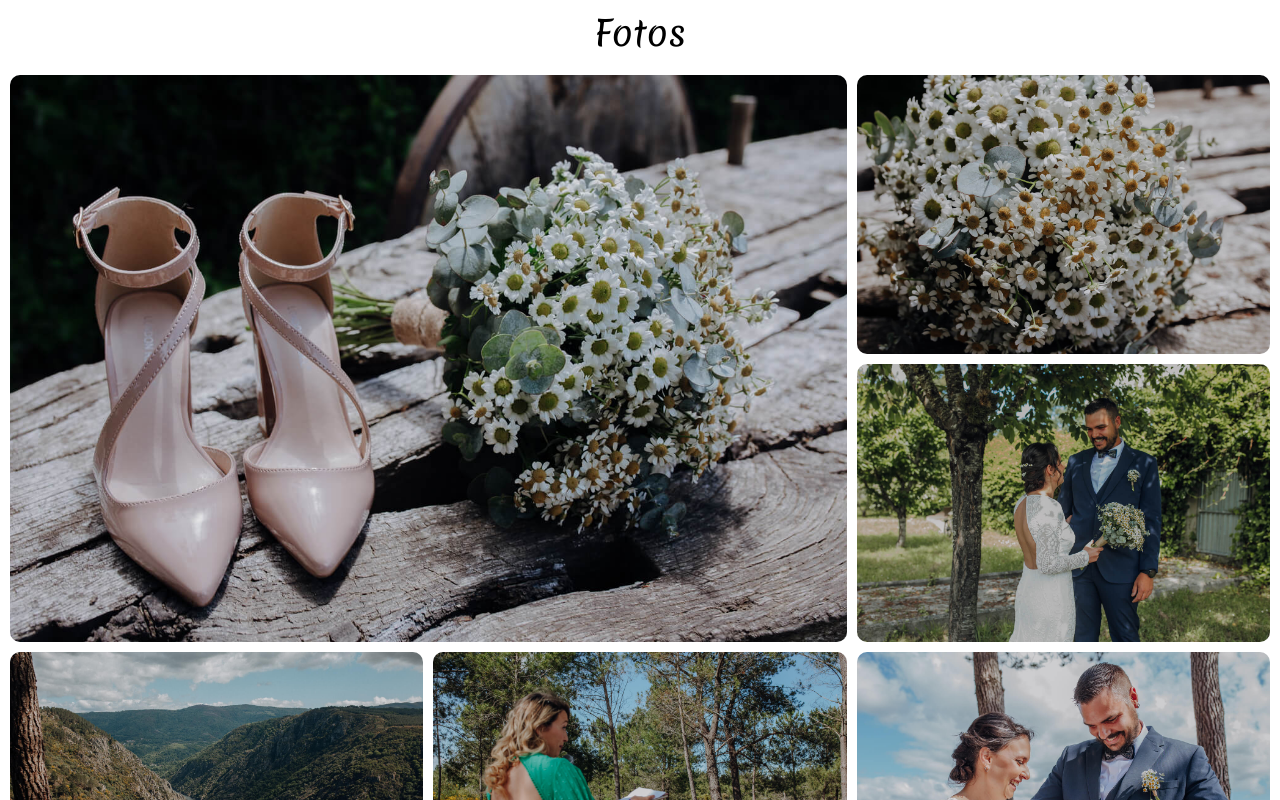
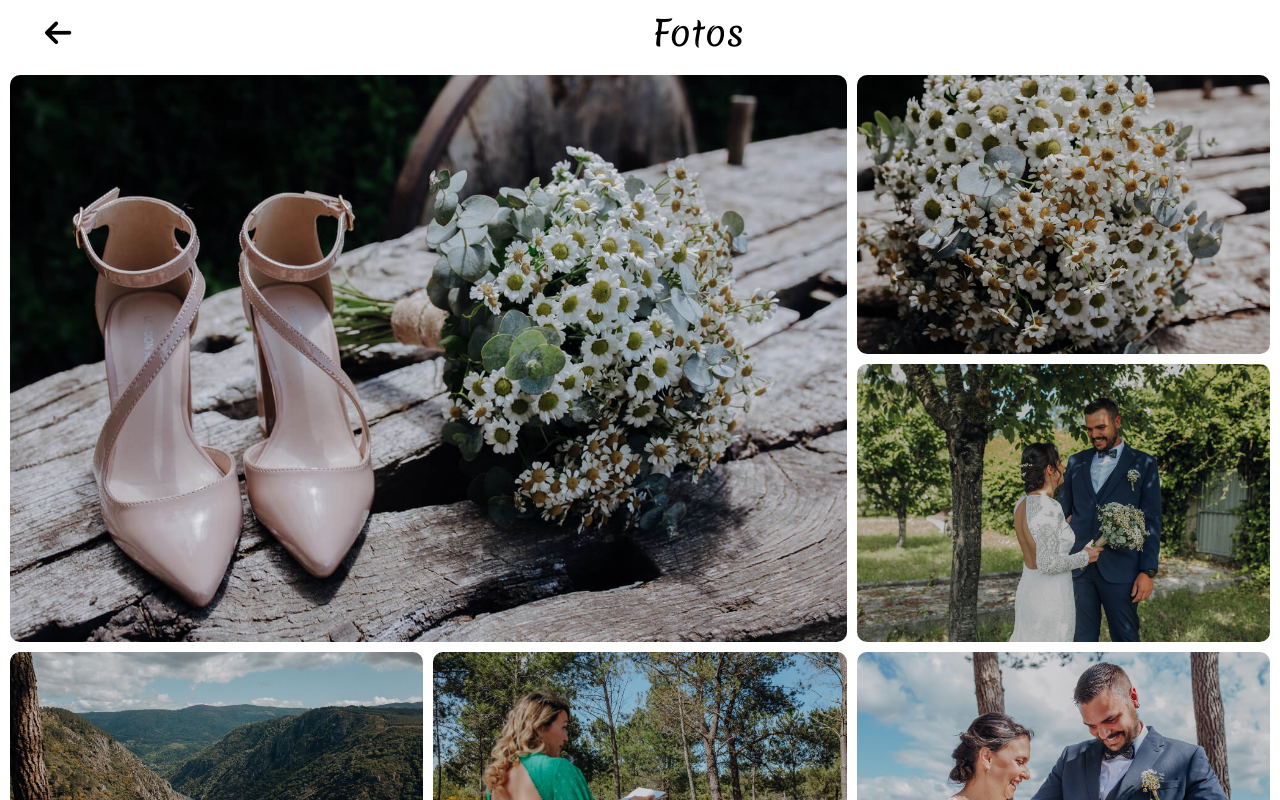
Before and after one commit to beafig/alma_lemon, a React (Vite) app: page /#/fotos in a window 1280 px wide. Shown: the top 800 px of the page. Built offline with nearby package versions, Linux system fonts and the light colour scheme.

Commit message:
Add onclick in photos component and back button

```diff
--- a/src/components/Photos.jsx
+++ b/src/components/Photos.jsx
@@ -1,17 +1,35 @@
+import { useState } from "react";
 import { wedding1 } from "../resources/wedding";
 import "../styles/layout/Photos.scss";
+import { Link } from "react-router-dom";
 
 const Photos = () => {
+
+  // const [isClicked, setIsClicked] = useState(false);
+  const [clickedPhoto, setClickedPhoto] = useState({});
+  function handleClickPhoto(index) {
+    const newClickedPhotos = { ...clickedPhoto };
+    newClickedPhotos[index] = !newClickedPhotos[index];
+    // !dos opciones, al hacer click se abre, otro click cierra o añadir icono X para cerrar
+    // newClickedPhotos[index] = true;
+    setClickedPhoto(newClickedPhotos);
+  }
+
   return (
     <section className="photos">
-      <h1 className="photos__title">Fotos</h1>
+      <div className="photos__title--container">
+        <Link to="/" className="photos__title--link">
+        <i className="fa-solid fa-arrow-left photos__title--arrow"></i>
+        </Link>
+        <h1 className="photos__title">Fotos</h1>
+      </div>
       <div className="photos__gallery">
         {wedding1.map((url, index) => (
-          <div key={index} className="photos__gallery--photo">
+          <div key={index} className={clickedPhoto[index] ? "photos__gallery--photo clickedC" : "photos__gallery--photo"}  onClick={()=>handleClickPhoto(index)}>
             <img
               src={url}
               alt={`Foto ${index}`}
-              className={`photos__gallery--image `}
+              className={clickedPhoto[index] ? "photos__gallery--image clickedPH" : "photos__gallery--image"}
             />
           </div>
         ))}
--- a/src/styles/core/variables.scss
+++ b/src/styles/core/variables.scss
@@ -1,6 +1,6 @@
 // COLORS
 
-$main_color: #ead89d;
+$main_color: rgb(234, 216, 157);
 $second_color: #a2b8b9;
 $light_color: #dbaa8f;
 $dark_color: #929581;
--- a/src/styles/layout/Photos.scss
+++ b/src/styles/layout/Photos.scss
@@ -2,13 +2,34 @@
 
 .photos {
   min-height: 100vh;
+  position: relative;
   &__title {
     font-family: $title_font;
-    text-align: center;
     font-size: 25px;
     padding: 15px;
+    justify-self: center;
     @media screen and (min-width: 768px) {
       font-size: 35px;
+    }
+    &--container{
+      display: grid;
+      grid-template-columns: 1fr 10fr;
+      align-items: center;
+    }
+
+    &--link{
+      text-align: center;
+      // background-color: rgba(0, 0, 0, 0.5);
+      // margin: 0 15px;
+      // padding: 5px 10px;
+      // border-radius: 50%;
+      // width: fit-content;
+      cursor: pointer;
+    }
+    &--arrow{
+      font-size: 30px;
+      color: black;
+
     }
   }
   &__gallery {
@@ -16,26 +37,12 @@
     display: grid;
     grid-template-columns: 1fr;
     gap: 10px;
-    position: relative;
     @media screen and (min-width: 768px) {
       grid-template-columns: repeat(3, 1fr);
       gap: 10px;
     }
     &--photo {
       transition: transform 0.6s ease;
-      &:hover .photos__gallery--image {
-        @media screen and (min-width: 768px) {
-          object-fit: contain;
-          transform: translate(-50%, -50%);
-          z-index: 1;
-          position: fixed;
-          top: 50%;
-          left: 50%;
-          width: 80%;
-          max-height: 80%;
-          // border-radius: 25px;
-        }
-      }
     }
     &--image {
       border-radius: 10px;
@@ -68,3 +75,28 @@
     }
   }
 }
+
+.clickedPH{
+  object-fit: contain;
+  transform: translate(-50%, -50%);
+  z-index: 1;
+  position: fixed;
+  top: 50%;
+  left: 50%;
+  width: 100%;
+  max-height: 80%;
+  @media screen and (min-width: 768px) {
+    width: 60%;
+    max-height: 80%;
+  }
+}
+
+.clickedC{
+  background-color: rgba(0, 0, 0, 0.7);
+  transform: translate(-50%, -50%);
+  width: 100%;
+  height: 100%;
+  position: fixed;
+  top: 50%;
+  left: 50%;
+}
```
